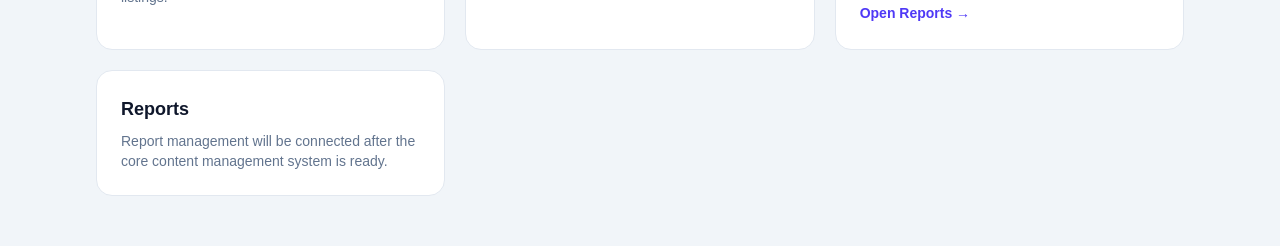
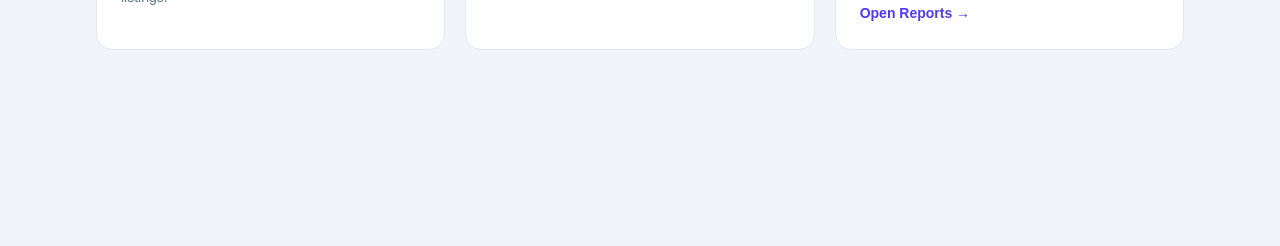
Before and after one commit to abdullahqureshi1605/global-jobs, a Next.js app: page /admin in a window 1280 px wide. Shown: the part 461-707 px from the top of the page. Built offline with nearby package versions, Linux system fonts and the light colour scheme; no server answers; sample sign-in values are in the browser's storage.

Commit message:
Render database pages dynamically

```diff
--- a/app/admin/page.tsx
+++ b/app/admin/page.tsx
@@ -71,16 +71,7 @@ export default async function AdminPage() {
     Open Reports →
   </span>
 </Link>
-          <div className="bg-white dark:bg-slate-900 rounded-2xl border border-slate-200 dark:border-slate-800 p-6">
-            <h2 className="text-lg font-bold text-slate-900 dark:text-white">
-              Reports
-            </h2>
 
-            <p className="text-sm text-slate-500 mt-2">
-              Report management will be connected after the core content
-              management system is ready.
-            </p>
-          </div>
 
         </div>
       </div>
```
